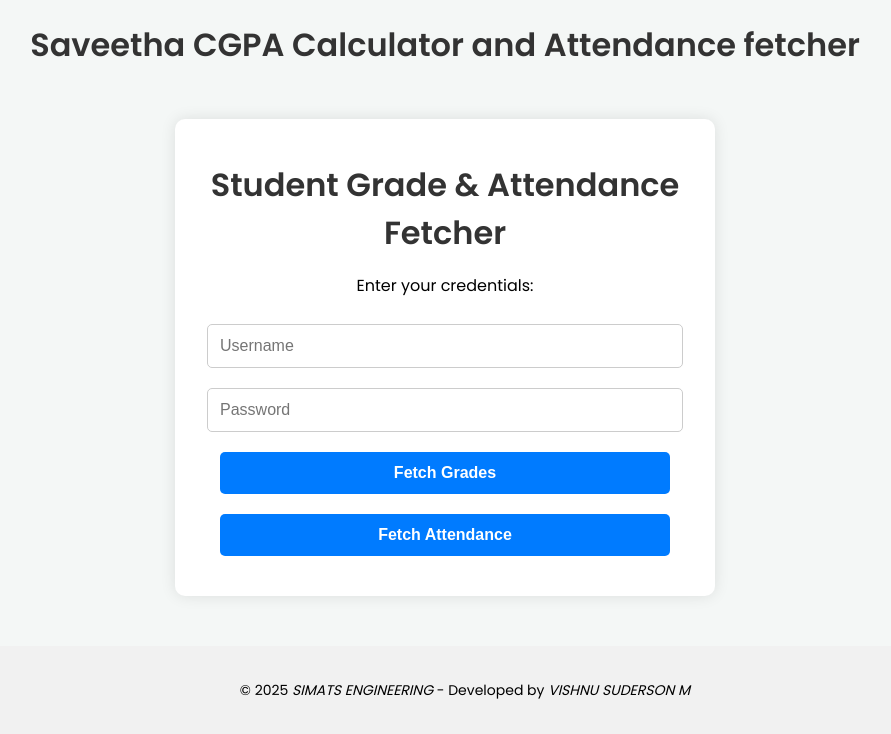
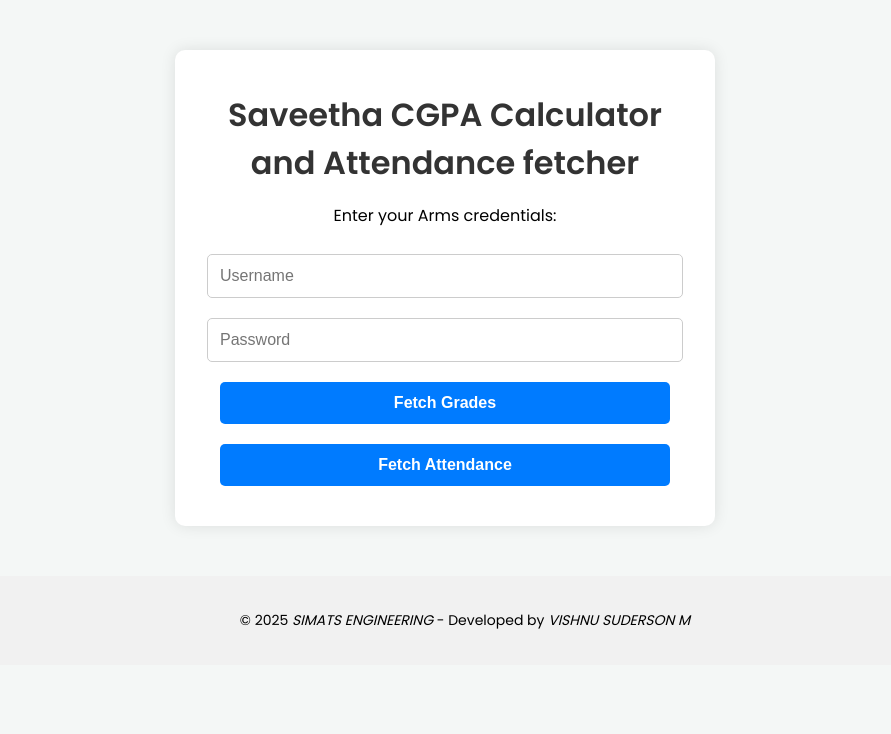
Before and after one commit to vishnu-suderson/CGPA-Calulation, a Flask app: page / in a window 1280 px wide. Shown: the top 734 px of the page, without its empty margins (195-1086 px from the left). Run offline with Flask 3, Linux system fonts and the light colour scheme.

Commit message:
Update index.html

```diff
--- a/templates/index.html
+++ b/templates/index.html
@@ -171,10 +171,9 @@
   </style>
 </head>
 <body>
-  <h1>Saveetha CGPA Calculator and Attendance fetcher</h1>
   <div class="container">
-    <h1>Student Grade & Attendance Fetcher</h1>
-    <p>Enter your credentials:</p>
+    <h1>Saveetha CGPA Calculator and Attendance fetcher</h1>
+    <p>Enter your Arms credentials:</p>
     <input type="text" id="username" placeholder="Username">
     <input type="password" id="password" placeholder="Password">
     <button id="gradesBtn">Fetch Grades</button>
```
